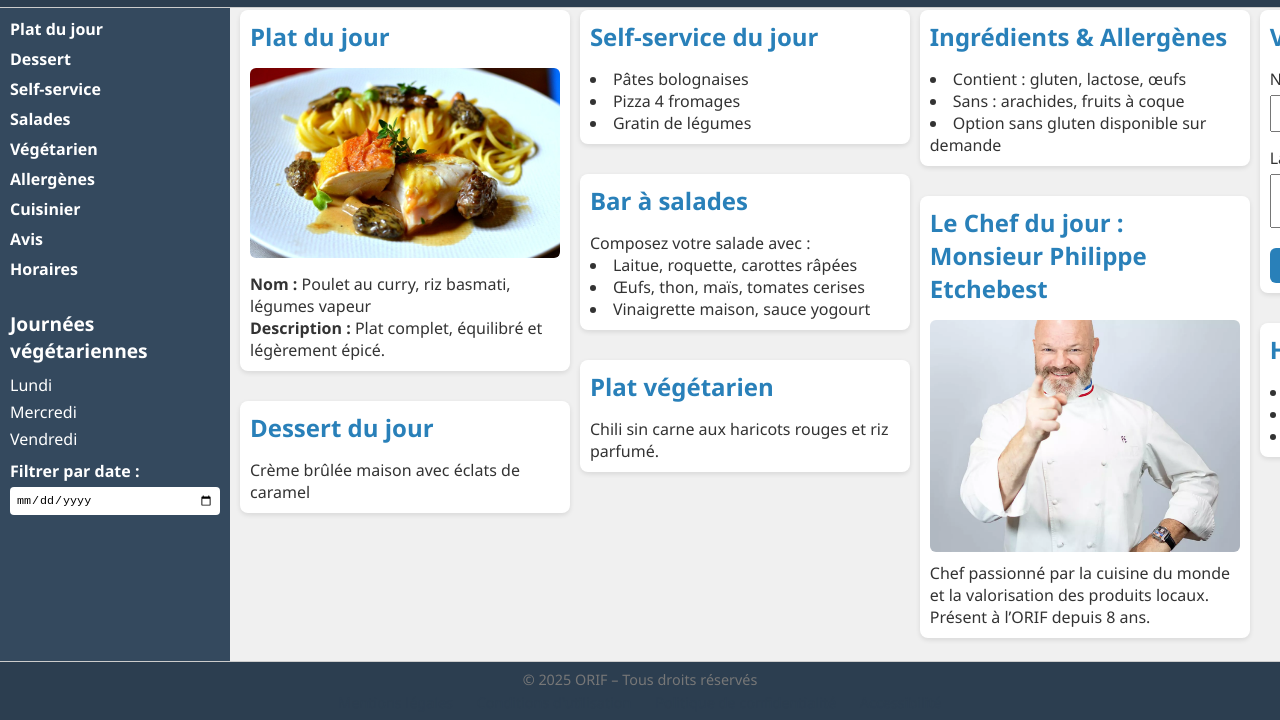
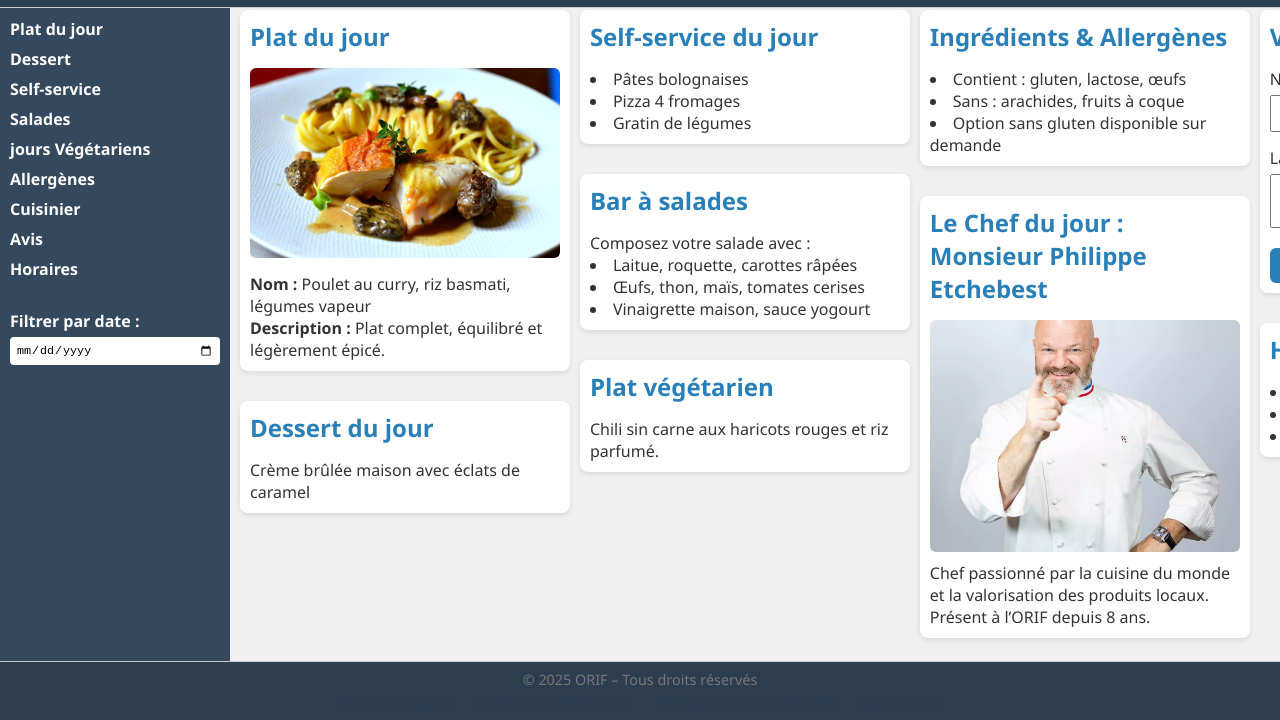
Before and after one commit to OrifIntersection/orif-pomy-menu-cafeteria, a plain HTML site: page index.html in a window 1280 px wide. Shown: the part 80-800 px from the top of the page. Drawn offline with Linux system fonts and the light colour scheme.

Commit message:
Update index.html

```diff
--- a/index.html
+++ b/index.html
@@ -153,19 +153,13 @@
         <li><a href="#dessert">Dessert</a></li>
         <li><a href="#self">Self-service</a></li>
         <li><a href="#salades">Salades</a></li>
-        <li><a href="#vegetarien">Végétarien</a></li>
+        <li><a href="#vegetarien">jours Végétariens</a></li>
         <li><a href="#allergenes">Allergènes</a></li>
         <li><a href="#chef">Cuisinier</a></li>
         <li><a href="#avis">Avis</a></li>
         <li><a href="#horaires">Horaires</a></li>
       </ul>
       <div class="agenda">
-        <h3>Journées végétariennes</h3>
-        <ul>
-          <li>Lundi</li>
-          <li>Mercredi</li>
-          <li>Vendredi</li>
-        </ul>
         <label for="filtre-date">Filtrer par date :</label>
         <input type="date" id="filtre-date" />
       </div>
```
